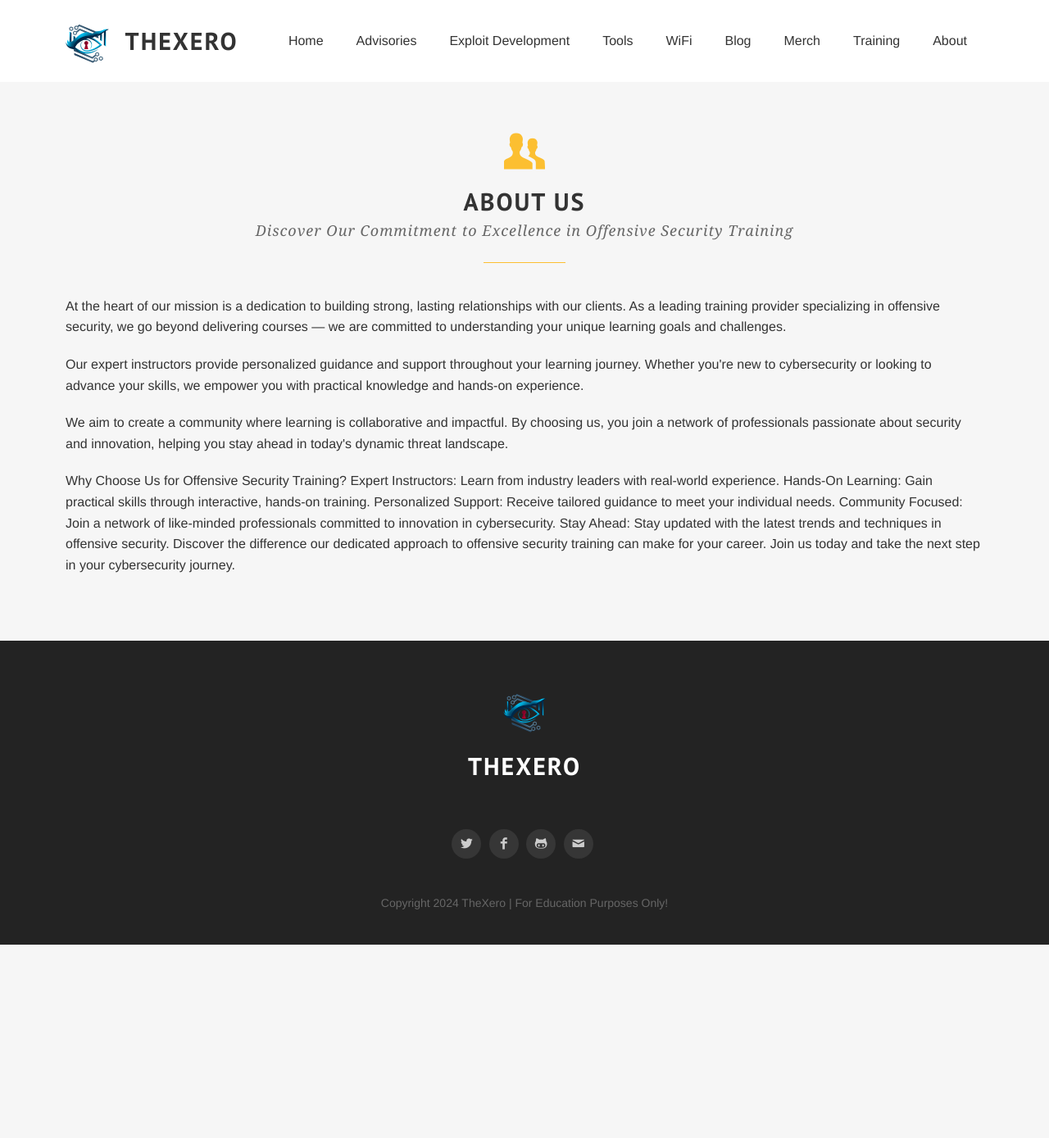
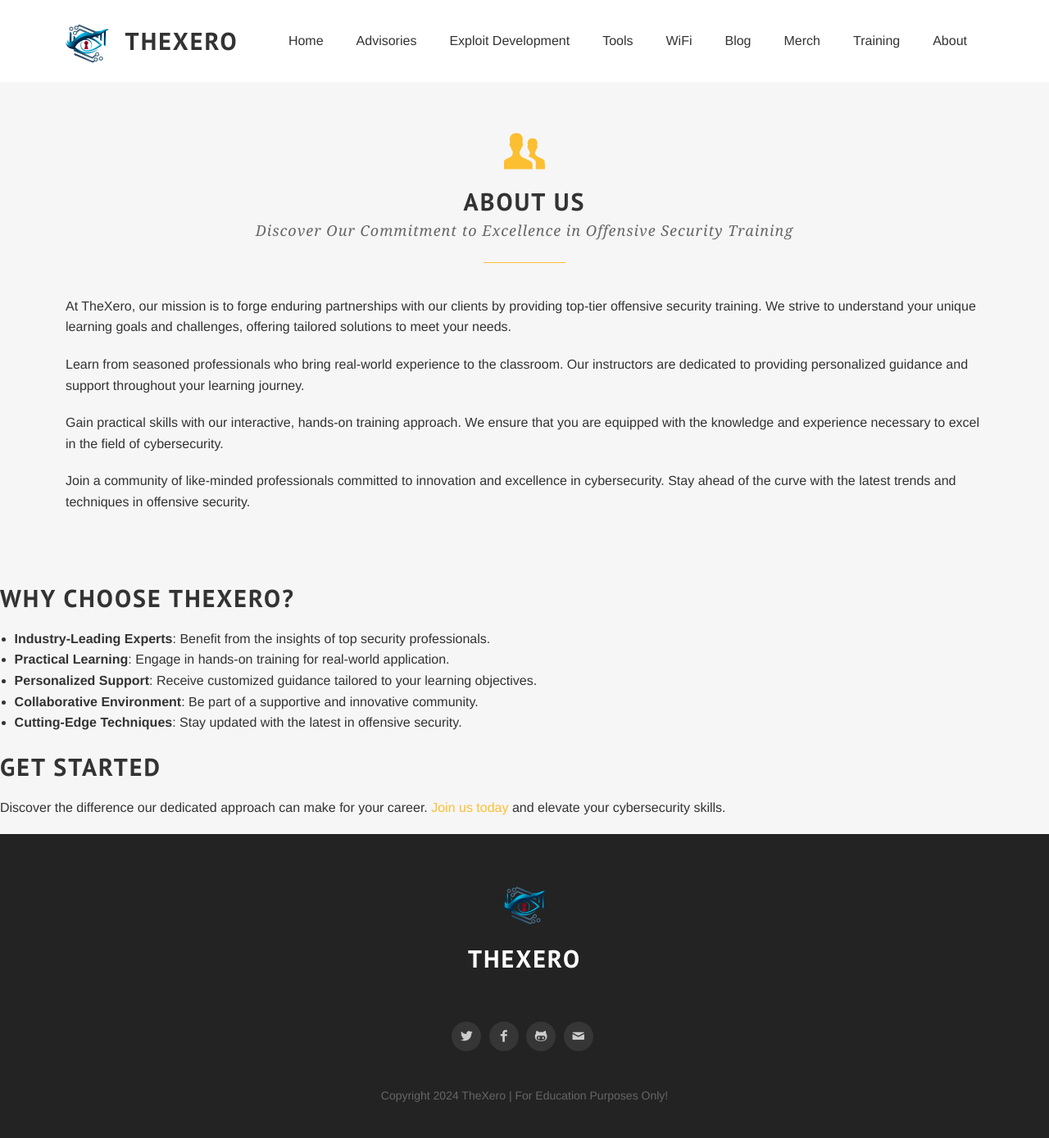
Before and after one commit to thexerocouk/thexerocouk.github.io, a Jekyll site: the page built from about.md, in a window 1280 px wide. Shown: the whole page at 82% size. Built offline with Jekyll 4.4.1, drawn with Linux system fonts in a browser that asks for light colours; some web fonts are replaced; before the commit the page ends 1153 px from its top, so only the background shows below that.

Commit message:
Update about.md

```diff
--- a/about.md
+++ b/about.md
@@ -17,16 +17,21 @@ permalink: about
     <div class='spacing'></div>
   </div>
   <div class='row'>
-    <p>At the heart of our mission is a dedication to building strong, lasting relationships with our clients. As a leading training provider specializing in offensive security, we go beyond delivering courses — we are committed to understanding your unique learning goals and challenges.</p>
-    <p>Our expert instructors provide personalized guidance and support throughout your learning journey. Whether you're new to cybersecurity or looking to advance your skills, we empower you with practical knowledge and hands-on experience.</p>
-    <p>We aim to create a community where learning is collaborative and impactful. By choosing us, you join a network of professionals passionate about security and innovation, helping you stay ahead in today's dynamic threat landscape.</p>
-<p>
-Why Choose Us for Offensive Security Training?
-Expert Instructors: Learn from industry leaders with real-world experience.
-Hands-On Learning: Gain practical skills through interactive, hands-on training.
-Personalized Support: Receive tailored guidance to meet your individual needs.
-Community Focused: Join a network of like-minded professionals committed to innovation in cybersecurity.
-Stay Ahead: Stay updated with the latest trends and techniques in offensive security.
-Discover the difference our dedicated approach to offensive security training can make for your career. Join us today and take the next step in your cybersecurity journey.
-</p>
+    <p>At TheXero, our mission is to forge enduring partnerships with our clients by providing top-tier offensive security training. We strive to understand your unique learning goals and challenges, offering tailored solutions to meet your needs.</p>
+    <p>Learn from seasoned professionals who bring real-world experience to the classroom. Our instructors are dedicated to providing personalized guidance and support throughout your learning journey.</p>
+    <p>Gain practical skills with our interactive, hands-on training approach. We ensure that you are equipped with the knowledge and experience necessary to excel in the field of cybersecurity.</p>
+    <p>Join a community of like-minded professionals committed to innovation and excellence in cybersecurity. Stay ahead of the curve with the latest trends and techniques in offensive security.</p>
+  </div>
 </div>
+
+## Why Choose TheXero?
+
+- **Industry-Leading Experts**: Benefit from the insights of top security professionals.
+- **Practical Learning**: Engage in hands-on training for real-world application.
+- **Personalized Support**: Receive customized guidance tailored to your learning objectives.
+- **Collaborative Environment**: Be part of a supportive and innovative community.
+- **Cutting-Edge Techniques**: Stay updated with the latest in offensive security.
+
+## Get Started
+
+Discover the difference our dedicated approach can make for your career. [Join us today](#) and elevate your cybersecurity skills.
```
Also changed, not shown: other parts of about.md (+1 -1 lines).
